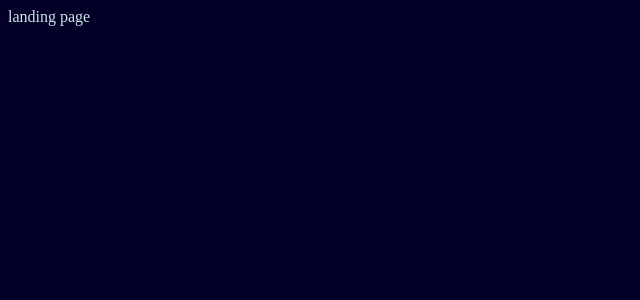
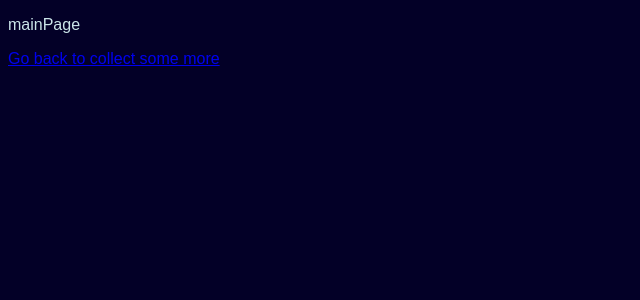
Before and after one commit to jagodakubicka/the-ocean-cleanup-page, a React (Vite) app: page /about-us in a window 1280 px wide. Shown: the top 300 px of the page, without its empty margins (0-640 px from the left). Built offline with nearby package versions, Linux system fonts and the light colour scheme.

Commit message:
add react-router

```diff
--- a/src/App.tsx
+++ b/src/App.tsx
@@ -1,12 +1,23 @@
+import './styles/App.scss'
+import React from "react";
+import { BrowserRouter, Routes, Route  } from "react-router-dom";
+import { LandingPage } from './pages/landingPage';
+import { MainPage } from './pages/mainPage';
 
-import './styles/App.scss'
+
+
 
 function App() {
 
 
   return (
     <>
-     landing page
+      <BrowserRouter>
+      <Routes>
+        <Route path="/" element={<LandingPage/>} />
+        <Route path="/about-us" element={<MainPage/>} />
+      </Routes>
+    </BrowserRouter>
     </>
   )
 }
--- a/src/pages/landingPage.tsx
+++ b/src/pages/landingPage.tsx
@@ -1,5 +1,10 @@
-export const landingPage = () => {
+import {Link} from 'react-router-dom'
+
+export const LandingPage =() => {
  return(
-  <p>landingPage</p>
+  <>
+   <p>landingPage</p>
+   <Link to="/about-us">Skip Game</Link>
+  </>
  )
 }
--- a/src/pages/mainPage.tsx
+++ b/src/pages/mainPage.tsx
@@ -1,5 +1,9 @@
-export const mainPage = () => {
+import {Link} from 'react-router-dom'
+
+export const MainPage = () => {
  return(
+<>
   <p>mainPage</p>
+  <Link to="/">Go back to collect some more</Link></>
  )
 }
--- a/src/styles/App.scss
+++ b/src/styles/App.scss
@@ -1,3 +1,6 @@
+// imports
+
+// colors
 $main-color:#030027;
 $light-text-color:#cbe5e9;
 $medium-main-color:#176087;
@@ -9,9 +12,42 @@ $contrast-accent-color:#E6AF2E;
   background: linear-gradient(167deg, rgba(3,0,39,1) 26%, rgba(23,96,135,1) 92%);
 }
 
+@mixin bg-gradient-text(){
+  background: rgb(230,175,46);
+  background: linear-gradient(198deg, rgba(230,175,46,1) 40%, rgba(192,50,33,1) 83%);
+}
 
 
+// typography
+@font-face {
+  font-family: 'Montserrat', sans-serif;
+  src: url('https://fonts.googleapis.com/css2?family=Montserrat:wght@300;400;500;600;700&display=swap') format('woff2');
+}
+
+@font-face {
+  font-family: 'Poppins', sans-serif;
+  src: url('https://fonts.googleapis.com/css2?family=Poppins:wght@300;400;500;600;700;800&display=swap') format('woff2');
+}
+
+// mixins
+
+@mixin title(){
+  font-family: 'Montserrat', sans-serif;
+  font-size: 2em;
+
+}
+@mixin subtitle(){
+  font-family: 'Montserrat', sans-serif;
+  font-size: 1.4em;
+}
+@mixin paragraph(){
+  font-family: 'Poppins', sans-serif;
+  font-size: 0.8em;
+}
+
+// main settings
 body{
   background-color: $main-color;
   color:$light-text-color;
+  font-family: 'Montserrat', sans-serif;
 }
```
